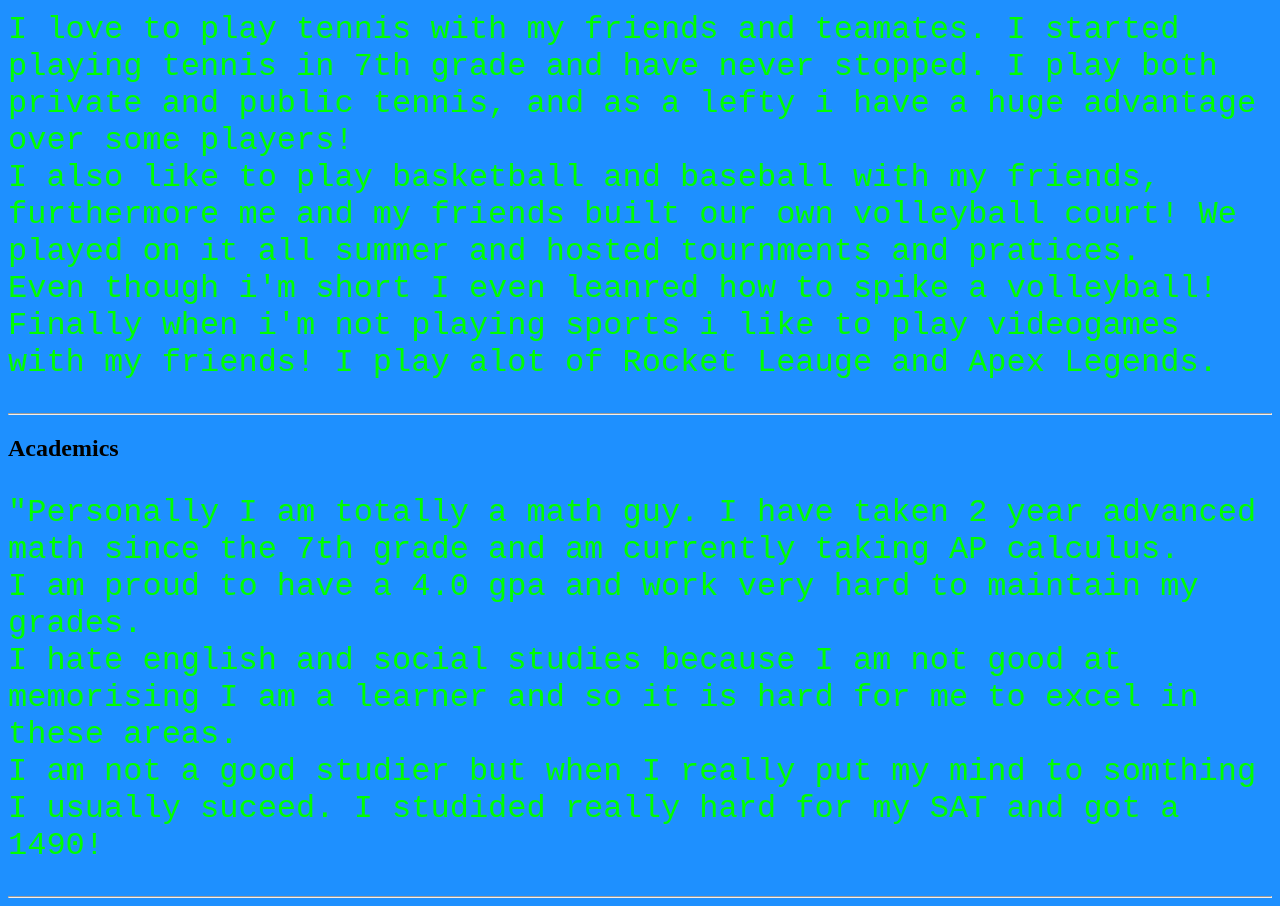
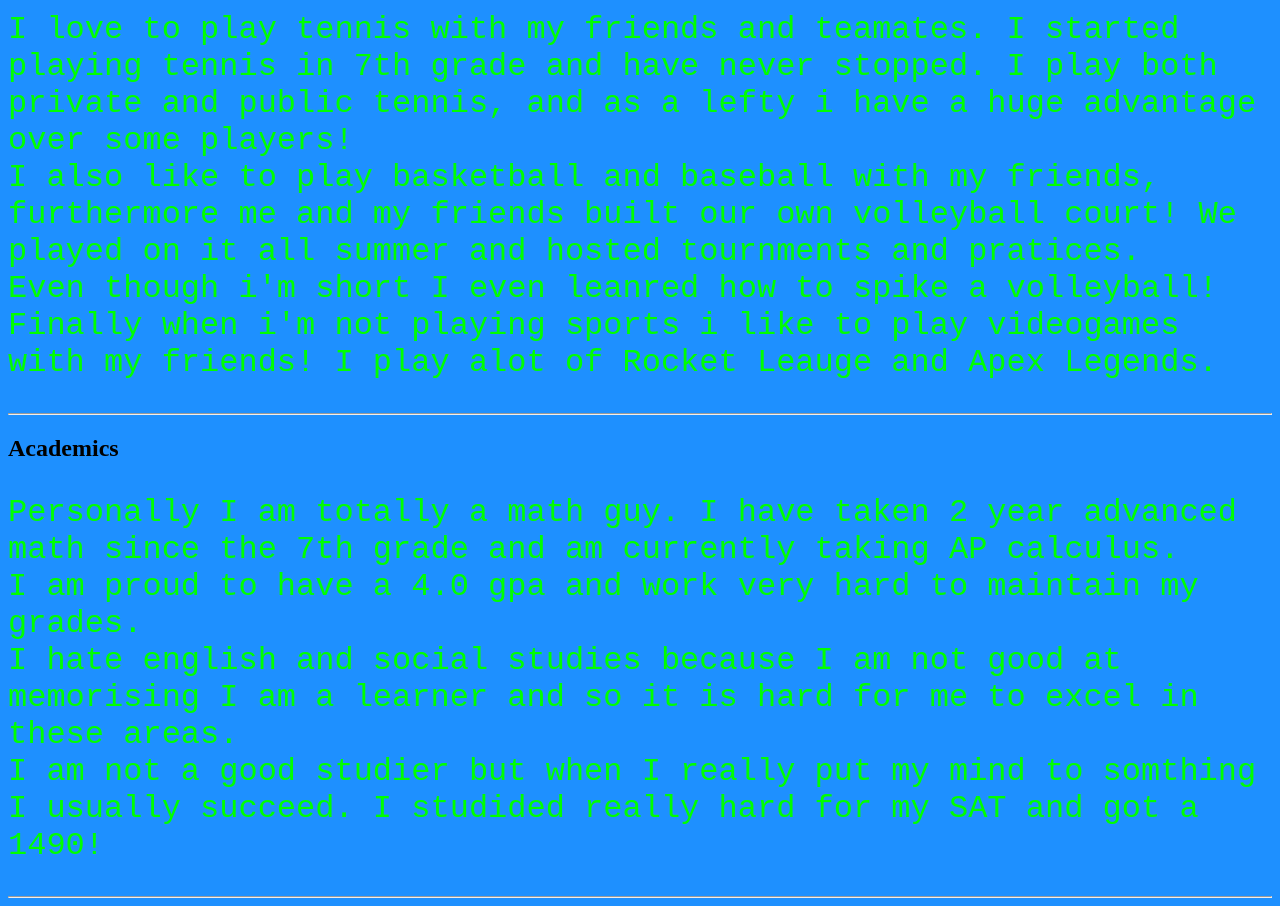
Before and after one commit to samaronson1/samaronson1.github.io, a plain HTML site: page index.html in a window 1280 px wide. Shown: the part 105-1011 px from the top of the page. Drawn offline with Linux system fonts and the light colour scheme.

Commit message:
Update index.html

```diff
--- a/index.html
+++ b/index.html
@@ -16,8 +16,8 @@ I also like to play basketball and baseball with my friends, furthermore me and
 <hr>
 
 <h2>Academics</h2>
-<p style="font-size:200%; font-family:'Courier New'; color:Lime;"> "Personally I am totally a math guy. I have taken 2 year advanced math since the 7th grade and am currently taking AP calculus.<br> I am proud to have a 4.0 gpa and work very hard to maintain my grades.<br> I hate english and social studies because I am not good at memorising I am a learner and so it is hard for me to excel in these areas.
-<br>I am not a good studier but when I really put my mind to somthing I usually suceed. I studided really hard for my SAT and got a 1490!</p>
+<p style="font-size:200%; font-family:'Courier New'; color:Lime;"> Personally I am totally a math guy. I have taken 2 year advanced math since the 7th grade and am currently taking AP calculus.<br> I am proud to have a 4.0 gpa and work very hard to maintain my grades.<br> I hate english and social studies because I am not good at memorising I am a learner and so it is hard for me to excel in these areas.
+<br>I am not a good studier but when I really put my mind to somthing I usually succeed. I studided really hard for my SAT and got a 1490!</p>
 <hr>
 
 
```
